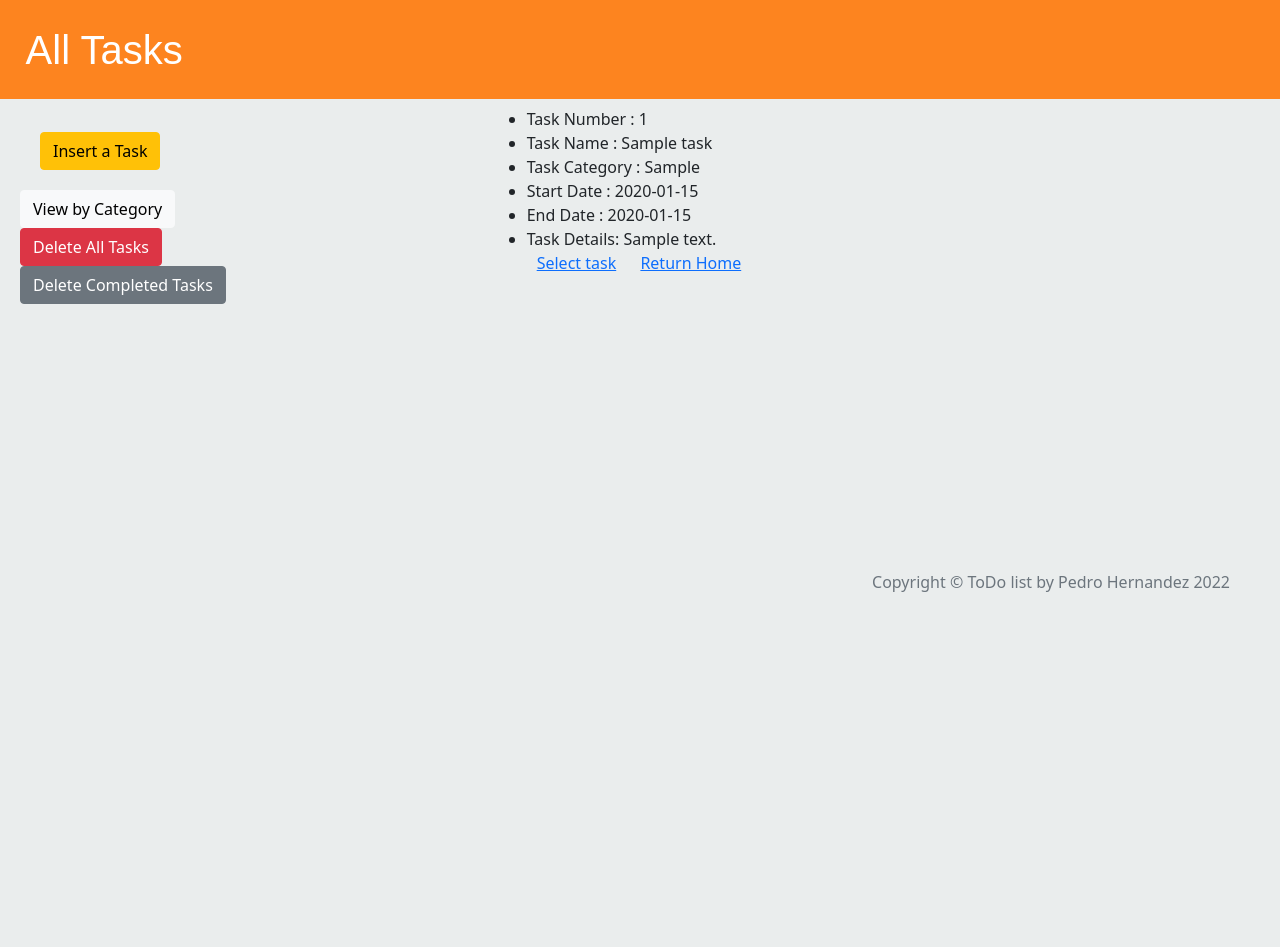
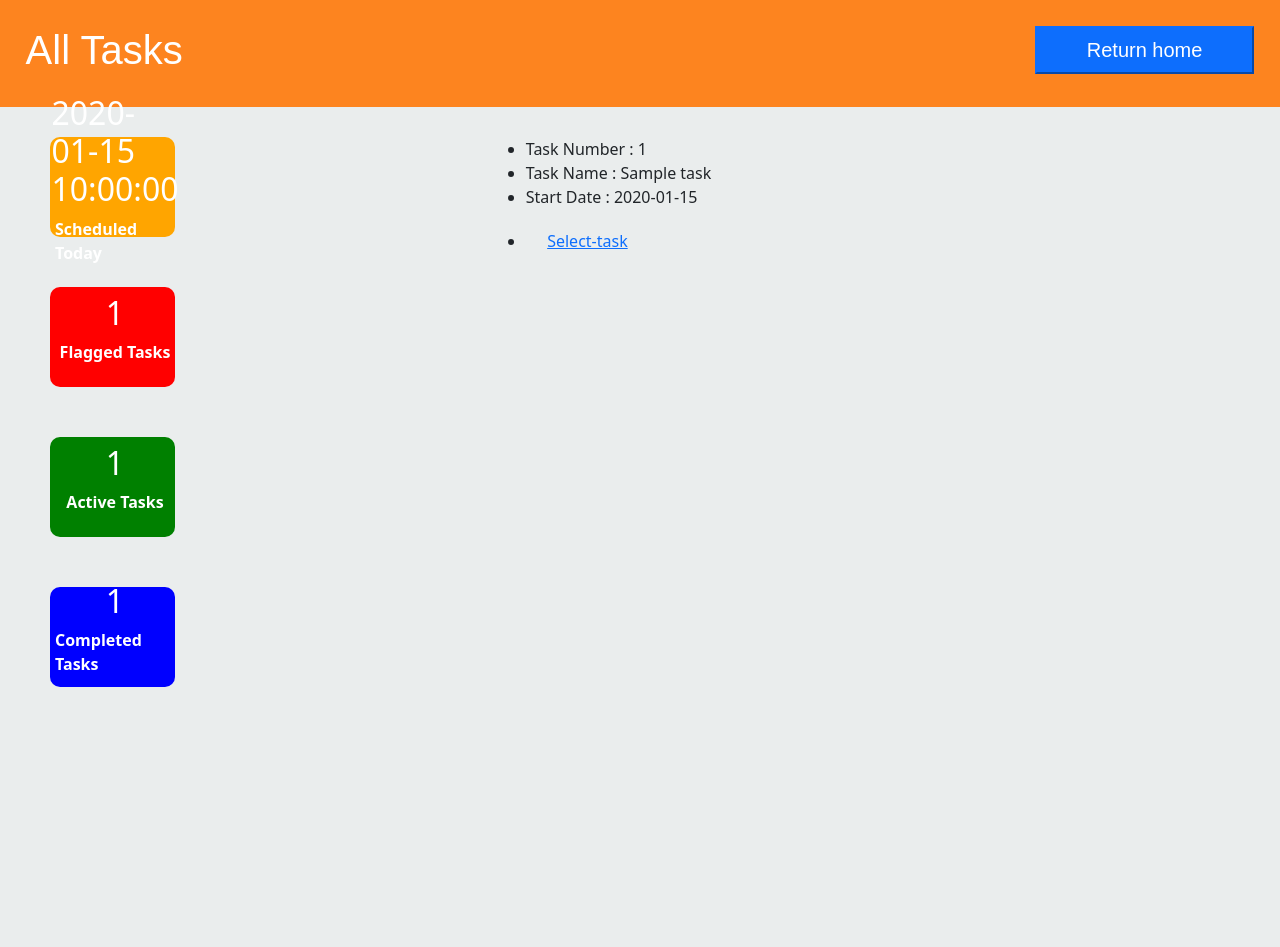
Before and after one commit to RamsesPH/to_do_list, a Flask app: template templates/view.html in a window 1280 px wide. Shown: the top 947 px of the page. Before the commit the page ends 592 px from the top, so only its background shows below. Run offline with Flask 2, Linux system fonts and the light colour scheme; tables that the repository leaves empty hold one stand-in row (values such as "Sample post"); the template is opened without the code that fills it: values that come from a table or form of the project are taken from there, most other values are stand-ins (such as "Sample title", 1, 10 or a date in 2020); some libraries are stand-ins or nearby versions; some web fonts are replaced.

Commit message:
Change functionality of view.html and css adjusting all task and show_task

```diff
--- a/static/style.css
+++ b/static/style.css
@@ -1,7 +1,6 @@
-# // -------/ Base Section /-------- //
 
 
-# // ------/ Home template navbar section / ----- //
+ /* ------/ Home template navbar section / ----- */
 
 .container-fluid{ padding: 0; }
 
@@ -24,13 +23,7 @@ body { background-color: #EAEDED; }
 
 .deco{ padding: 10px 50px 50px 50px; }
 
-.buttons-container {
-    padding-top: 20px;
-    padding-left: 20px;
-}
-.window {
-    padding: 5px 0px 20px 20px
-}
+.toco{ padding: 10px 50px 10px 50px;}
 
 .footer, .push {
   height: 50px;
@@ -47,57 +40,96 @@ body { background-color: #EAEDED; }
     padding: 300px 50px 20px 0;
     }
 
-
-# // ------/ template section / ----- //
-
+/* ------/ template section / -----  */
 
  #section {
       width: 82%;
       margin: 15px auto 0 auto;
       padding: 2%;
-      border-radius: 12px;
-      border: 1px solid #e0e0e0;
+      /*border-radius: 12px;
+      border: 1px solid #e0e0e0;*/
   }
- #section li {
-    display: inline;
-    margin: 10px;
+
+ #section div{
+    display: inline-block;
+    margin-right: 20px;
+    margin: 1px;
   }
 
   .child:nth-child(even) {
     background-color: #EAEDED; }
 
-/* .child { margin-left: 300px; }  */
-
-
 .child {
-  margin-left: 0;
-  padding-left: 0;
+  margin-top: 30px;
+  margin-left: 1px;
+  padding-left: 1px;
 }
 
 @media only screen and (min-width: 576px) { /* Small devices (576px and up) */
+  .child {
+    margin-left: 15px;
+    padding-left: 15px;
+  }
+}
+
+@media only screen and (min-width: 768px) { /* Medium devices (768px and up) */
   .child {
     margin-left: 30px;
     padding-left: 30px;
   }
 }
 
-@media only screen and (min-width: 768px) { /* Medium devices (768px and up) */
+@media only screen and (min-width: 992px) { /* Large devices (992px and up) */
   .child {
     margin-left: 50px;
     padding-left: 50px;
   }
 }
 
-@media only screen and (min-width: 992px) { /* Large devices (992px and up) */
+@media only screen and (min-width: 1200px) { /* Extra large devices (1200px and up) */
   .child {
     margin-left: 70px;
     padding-left: 70px;
   }
 }
 
-@media only screen and (min-width: 1200px) { /* Extra large devices (1200px and up) */
-  .child {
-    margin-left: 90px;
-    padding-left: 90px;
-  }
+/* ---------/ Boxes section / ------------ */
+
+.boxes-container {
+    display: flex;
+    flex-direction: column;
+    align-items: center;
+    margin-right: 20px;
 }
+
+.box {
+    display: flex;
+    flex-direction: column;
+    align-items: center;
+    justify-content: center;
+    width: 125px;
+    height: 100px;
+    border-radius: 10px;
+    margin-bottom: 10px;
+    font-size: 16px;
+    font-weight: bold;
+    color: #fff;
+    margin: 30px 30px 20px 50px;
+    padding-left: 5px;
+}
+
+.orange {
+    background-color: orange;
+}
+
+.red {
+    background-color: red;
+}
+
+.green {
+    background-color: green;
+}
+
+.blue {
+    background-color: blue;
+}
--- a/templates/view.html
+++ b/templates/view.html
@@ -1,41 +1,48 @@
 {% extends "base.html" %}
 
 {% block content %}
+    <div class="primer"  style="display: flex; justify-content: space-between;">
+      <h1 class="">All Tasks</h1>
+        <h5><button class="bt toco btn-primary" onclick="window.location.href='/'">Return home</button></h5>
+    </div>
 
-    <h1 class="primer">All Tasks</h1>
     <div class="d-flex justify-content-between">
-        <div class="buttons-container">
-            <form class="window" action="/add_task" method="POST">
-                <button type="submit" class="btn btn-warning">Insert a Task</button>
-            </form>
-            <form action="/view_task_by_category" method="POST">
-                <button type="submit" class="btn btn-light">View by Category</button>
-            </form>
-            <form action="/delete_all_tasks" method="POST">
-                <button type="submit" class="btn btn-danger">Delete All Tasks</button>
-            </form>
-            <form action="/delete_completed_tasks" method="POST">
-                <button type="submit" class="btn btn-secondary">Delete Completed Tasks</button>
-            </form>
+    <div class="boxes-container">
+        <div class="box orange">
+            <h2>{{ tasks_scheduled_today_count }}</h2>
+            <p>Scheduled Today</p>
         </div>
-
+        <div class="box red">
+            <h2>{{ flagged_tasks_count }}</h2>
+            <p>Flagged Tasks</p>
+        </div>
+        <div class="box green">
+            <h2>{{ active_tasks_count }}</h2>
+            <p>Active Tasks</p>
+        </div>
+        <div class="box blue">
+            <h2>{{ completed_tasks_count }}</h2>
+            <p>Completed Tasks</p>
+        </div>
+    </div>
 
     <div class="tasks-container">
         {% for task in all_tasks %}
         <ul class="child">
-
         <li>Task Number : {{ task.id }}</li>
         <li>Task Name : {{ task.task_name }}</li>
-        <li>Task Category : {{ task.category }}</li>
+<!--        <li>Task Category : {{ task.category }}</li>-->
         <li>Start Date : {{ task.start_date }}</li>
-        <li>End Date : {{ task.end_date }}</li>
-        <li>Task Details: {{ task.task_detail | safe }}</li>
+<!--        <li>End Date : {{ task.end_date }}</li>-->
+<!--        <li>Task Details: {{ task.task_detail | safe }}</li>-->
 
-        <div id="section">
-            <li><a class="bt btleft" href="/show_task/{{ task.id }}">Select task</a></li>
-            <li><a class="bt btleft" href="/">Return Home</a></li>
-        </div>
+        <li>
+            <div id="section">
+            <div class="bt"><a href="/show_task/{{ task.id }}">Select-task</a></div>
+<!--        <div class="bt btleft"><a href="/">Return-Home</a></div>-->
+        </li>
         </ul>
     {% endfor %}
   </div>
+
         {% endblock content %} </div>
```
Also changed, not shown: templates/show_task.html (+4 -4 lines), 1 other file.
